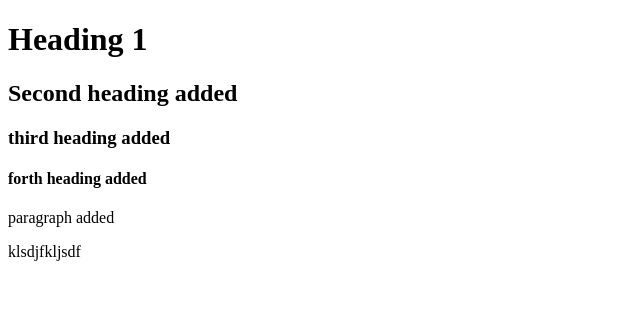
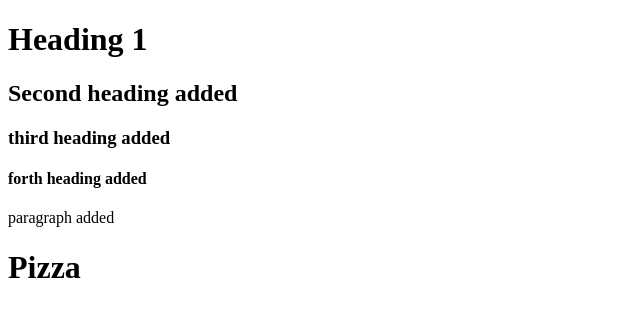
Before and after one commit to LearnTheGithub/repo-1, a plain HTML site: page index.html in a window 1280 px wide. Shown: the whole page, without its empty margins (0-640 px from the left). Drawn offline with Linux system fonts and the light colour scheme.

Commit message:
pizza added

```diff
--- a/index.html
+++ b/index.html
@@ -6,7 +6,7 @@
 <h3>third heading added</h3>
 <h4>forth heading added</h4>
 <p>paragraph added</p>
-<p>klsdjfkljsdf</p>
+<h1>Pizza</h1>
 </body>
 
 </html>
```
